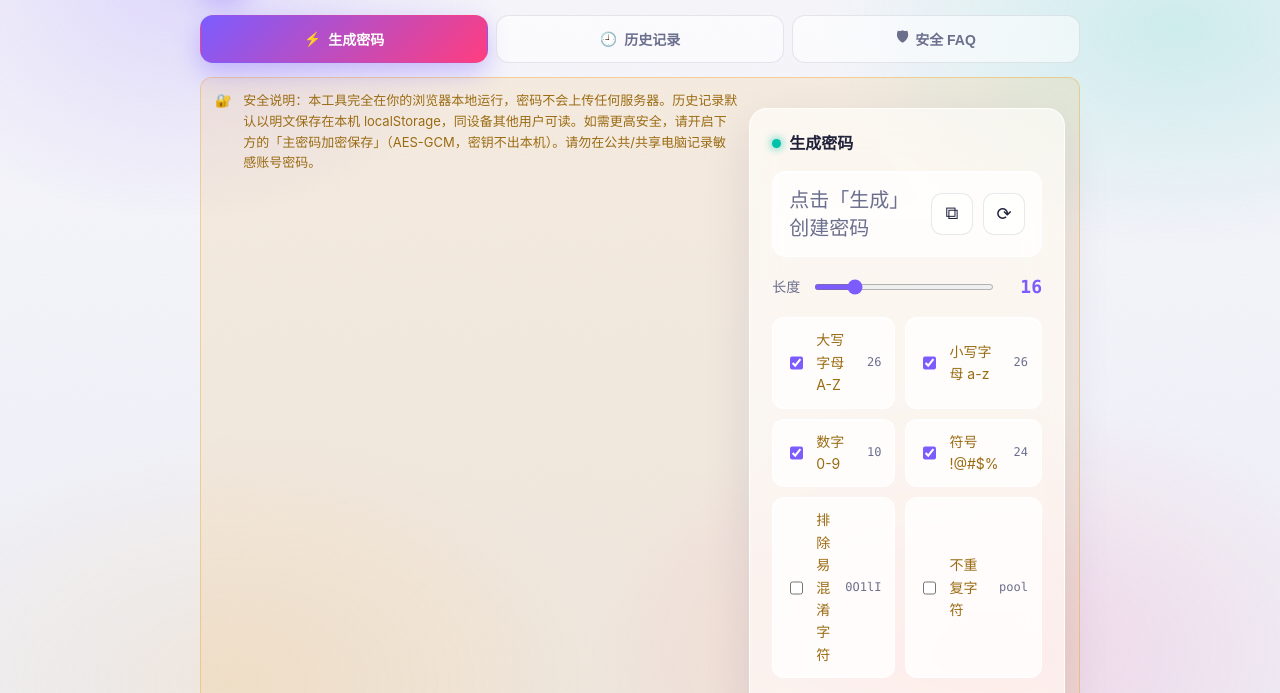
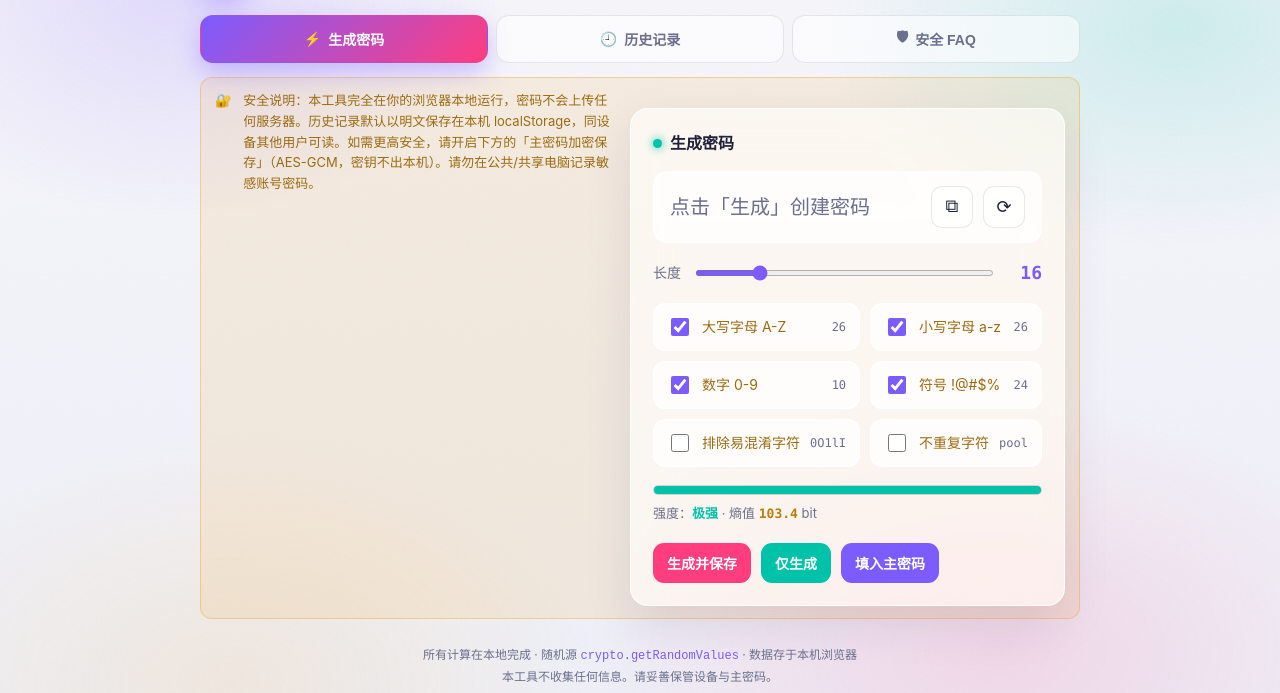
Before and after one commit to li0000001526/cpnfx, a plain HTML site: page index.html in a window 1280 px wide. Shown: the part 86-779 px from the top of the page. Drawn offline with Linux system fonts and the light colour scheme.

Commit message:
deploy index.html

```diff
--- a/index.html
+++ b/index.html
@@ -205,6 +205,7 @@
 .faq .faqp,.faq .faqs{color:var(--muted);font-size:13.5px;line-height:1.75;margin:0}
 .faq a{color:var(--violet);font-weight:600;text-decoration:none;border-bottom:1px dashed rgba(124,92,255,.4)}
 .faq a:hover{border-bottom-style:solid}
+.opt>span{white-space:nowrap}
 </style>
 </head>
 <body>
```
